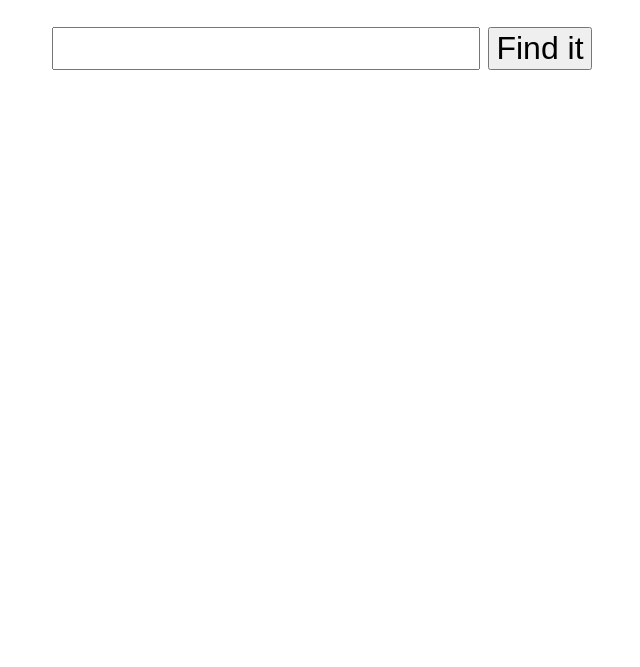
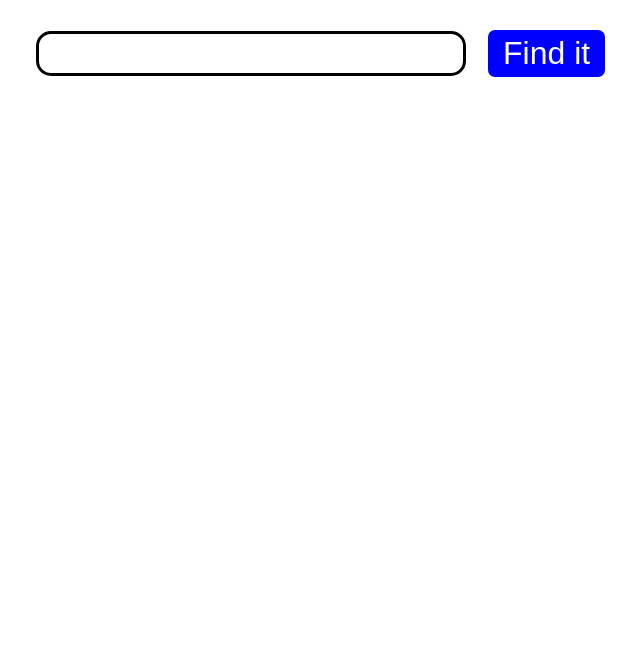
Before and after one commit to betterthanitwas/Multi-thread-web-crawler, a plain HTML site: page static/index.html in a window 1280 px wide. Shown: the part 133-800 px from the top of the page, without its empty margins (318-958 px from the left). Drawn offline with Linux system fonts and the light colour scheme.

Commit message:
CSS STUFF

```diff
--- a/static/index.html
+++ b/static/index.html
@@ -3,12 +3,30 @@
 	<head>
 		<title>CLocKPJWaRP</title>
 		<style>
-			body {
+					body {
 				text-align: center;
+				font-family: monaco;
 			}
 			body, input {
 				font-size: 32px;
 			}
+
+                        input{
+	                        border-radius: 15px;
+	                        background: white;
+	                        border: solid;
+                        }
+                        #button{
+	                        background-color: blue;
+	                        border-radius: 10px;
+	                        color: white;
+	                        border-color: white;
+	                        padding: 5px 15px;
+
+                        }
+                        #button.value{
+	                       font-size: 10px;
+                        }
 		</style>
 		<link rel="search" type="application/opensearchdescription+xml" title="CLocKPJWaRP" href="opensearch.xml">
 	</head>
@@ -16,7 +34,7 @@
 		<h1>CLocKPJWaRP</h1>
 		<form action="search" method="get">
 			<input type="search" name="q">
-			<input type="submit" value="Find it">
+			<input id="button" type="submit" value="Find it">
 		</form>
 	</body>
 </html>
```
Also changed, not shown: 1 other file.
